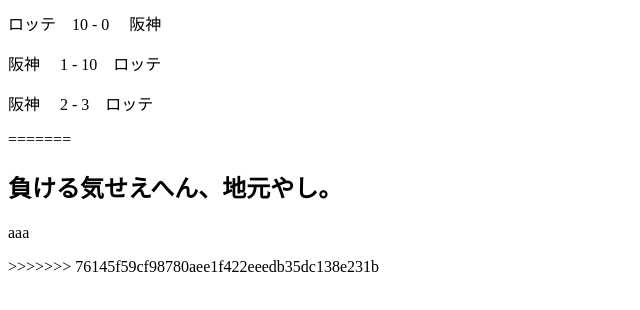
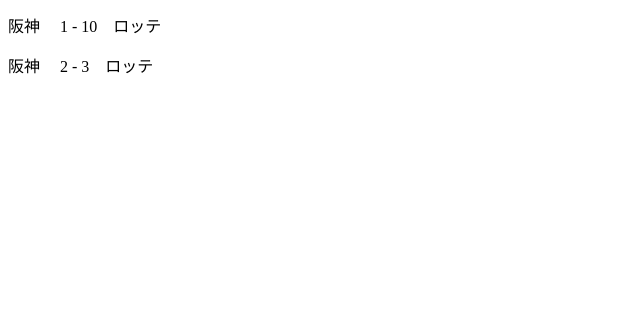
Before and after one commit to vol-boy/vol-boy.github.io, a plain HTML site: page index.html in a window 1280 px wide. Shown: the part 304-614 px from the top of the page, without its empty margins (0-640 px from the left). Drawn offline with Linux system fonts and the light colour scheme.

Commit message:
Update index.html

```diff
--- a/index.html
+++ b/index.html
@@ -1,5 +1,4 @@
 <H1>Vやねん！</H1>
-<<<<<<< HEAD
 <H2>負ける気せえへん地元やし。</H2>
 <H3>なんでや！阪神関係ないやろ！</H3>
 <H1>33 - 4</H1>
@@ -7,7 +6,3 @@
 <p>ロッテ　10 - 0　 阪神</p>
 <p>阪神　 1  - 10　ロッテ</p>
 <p>阪神　 2  - 3　ロッテ</p>
-=======
-<H2>負ける気せえへん、地元やし。</H2>
-<p>aaa</p>
->>>>>>> 76145f59cf98780aee1f422eeedb35dc138e231b
```
